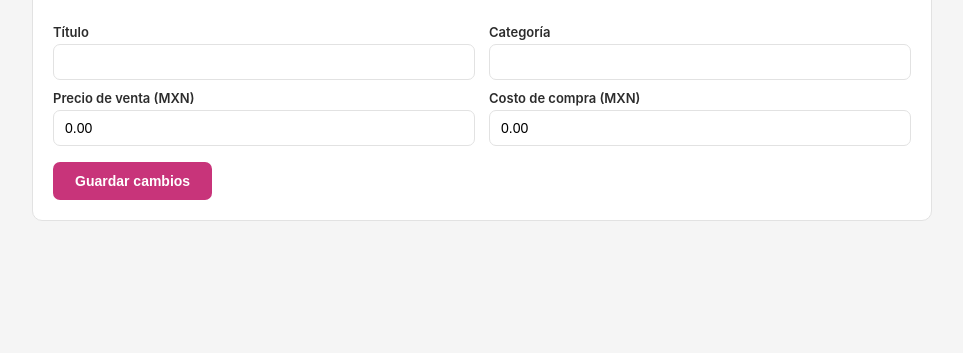
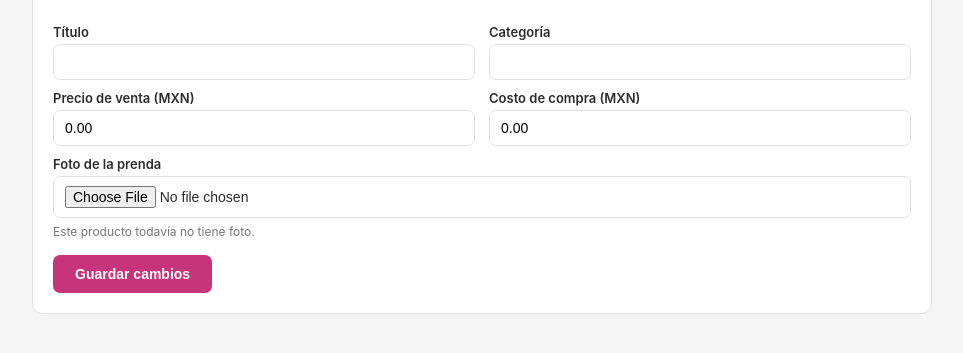
Before and after one commit to yuvalbaryosefp-alt/isha-wear-pos, a FastAPI app: template templates/editar.html in a window 1280 px wide. Shown: the part 236-589 px from the top of the page, without its empty margins (158-1121 px from the left). Run offline with FastAPI, Linux system fonts and the light colour scheme; the template is opened without the code that fills it, so the values that code supplies are empty.

Commit message:
Agregar foto por producto
Cada producto puede tener una foto, guardada directamente en la base
de datos (BYTEA) para no depender de un servicio externo ni de disco
local (necesario porque la app va a correr en Railway). Pillow
redimensiona y comprime cada foto a un ancho máximo de 1000px como
JPEG antes de guardarla, para no inflar la base con fotos de celular.

La foto se puede subir al dar de alta el producto, o agregar/reemplazar
después desde Editar. Se sirve vía GET /productos/{id}/foto y se
muestra como miniatura en la tabla de inventario.

```diff
--- a/app/main.py
+++ b/app/main.py
@@ -9,20 +9,26 @@ Para correrlo (desde la carpeta del proyecto):
 Luego abrir en el navegador:  http://127.0.0.1:8000
 """
 
+import io
 import os
 import secrets
 from datetime import date
 from pathlib import Path
 from zoneinfo import ZoneInfo
 
-from fastapi import Depends, FastAPI, Form, HTTPException, Request, status
-from fastapi.responses import RedirectResponse
+from fastapi import Depends, FastAPI, File, Form, HTTPException, Request, UploadFile, status
+from fastapi.responses import RedirectResponse, Response
 from fastapi.security import HTTPBasic, HTTPBasicCredentials
 from fastapi.templating import Jinja2Templates
+from PIL import Image
 from sqlalchemy import text
 from sqlalchemy.exc import IntegrityError
 
 from app.db import engine
+
+# Ancho máximo de una foto guardada (en píxeles). Suficiente para identificar
+# la prenda en pantalla; evita que fotos de celular (varios MB) inflen la base.
+FOTO_ANCHO_MAX = 1000
 
 # ---------------------------------------------------------------------------
 # Protección con usuario y contraseña (HTTP Basic Auth).
@@ -71,6 +77,25 @@ def parsear_dinero(texto: str) -> float | None:
         return None
 
 
+def procesar_foto(contenido: bytes) -> tuple[bytes, str]:
+    """Redimensiona y comprime una foto antes de guardarla en la base.
+
+    Recibe los bytes tal como los subió el navegador (puede ser una foto de
+    celular de varios MB) y devuelve (bytes_listos, "image/jpeg") ya achicada
+    a un ancho máximo y comprimida como JPEG, para no inflar la base de datos.
+    """
+    imagen = Image.open(io.BytesIO(contenido))
+    imagen = imagen.convert("RGB")  # normaliza PNG/CMYK/transparencias a RGB plano
+
+    if imagen.width > FOTO_ANCHO_MAX:
+        alto_nuevo = int(imagen.height * (FOTO_ANCHO_MAX / imagen.width))
+        imagen = imagen.resize((FOTO_ANCHO_MAX, alto_nuevo), Image.LANCZOS)
+
+    buffer = io.BytesIO()
+    imagen.save(buffer, format="JPEG", quality=82, optimize=True)
+    return buffer.getvalue(), "image/jpeg"
+
+
 @app.get("/")
 def pagina_principal(request: Request, error: str | None = None):
     """Muestra la tabla de productos con su stock por sucursal."""
@@ -80,8 +105,9 @@ def pagina_principal(request: Request, error: str | None = None):
         )).mappings().all()
 
         productos = conn.execute(text(
-            "SELECT id, sku, titulo, categoria, precio, costo FROM productos "
-            "WHERE activo = TRUE ORDER BY titulo"
+            "SELECT id, sku, titulo, categoria, precio, costo, "
+            "       (foto IS NOT NULL) AS tiene_foto "
+            "FROM productos WHERE activo = TRUE ORDER BY titulo"
         )).mappings().all()
 
         clientas = conn.execute(text(
@@ -128,6 +154,7 @@ def pagina_principal(request: Request, error: str | None = None):
             "precio": p["precio"],
             "costo": p["costo"],
             "margen": margen,
+            "tiene_foto": p["tiene_foto"],
             "cantidades": [stock_map.get((p["id"], s["id"]), 0) for s in sucursales],
         })
 
@@ -295,6 +322,7 @@ def crear_producto(
     costo: str = Form(""),
     sucursal_inicial: str = Form(""),   # opcional: dónde llegó la mercancía
     cantidad_inicial: str = Form(""),   # opcional: cuántas piezas llegaron
+    foto: UploadFile | None = File(None),  # opcional: foto de la prenda
 ):
     """Da de alta un producto (momento de compra) y le crea stock en 0 en cada sucursal.
 
@@ -317,15 +345,21 @@ def crear_producto(
         cantidad_inicial_num = 0
     sucursal_inicial_id = int(sucursal_inicial) if sucursal_inicial.strip() else None
 
+    # Si se subió una foto (el campo viene vacío si no se eligió archivo), la procesamos.
+    foto_bytes, foto_tipo = None, None
+    if foto is not None and foto.filename:
+        foto_bytes, foto_tipo = procesar_foto(foto.file.read())
+
     try:
         # Todo dentro de una transacción: o se guarda todo, o nada.
         with engine.begin() as conn:
             nuevo_id = conn.execute(text(
-                "INSERT INTO productos (sku, titulo, categoria, costo) "
-                "VALUES (:sku, :titulo, :categoria, :costo) RETURNING id"
+                "INSERT INTO productos (sku, titulo, categoria, costo, foto, foto_tipo) "
+                "VALUES (:sku, :titulo, :categoria, :costo, :foto, :foto_tipo) RETURNING id"
             ), {
                 "sku": sku, "titulo": titulo,
                 "categoria": categoria, "costo": costo_valor,
+                "foto": foto_bytes, "foto_tipo": foto_tipo,
             }).scalar_one()
 
             sucursal_ids = conn.execute(text(
@@ -358,6 +392,20 @@ def crear_producto(
 
     # 303 hace que el navegador vuelva a "/" con un GET (evita reenviar el form).
     return RedirectResponse("/", status_code=303)
+
+
+@app.get("/productos/{producto_id}/foto")
+def foto_producto(producto_id: int):
+    """Devuelve la foto de un producto para que un <img src="..."> la muestre."""
+    with engine.connect() as conn:
+        fila = conn.execute(text(
+            "SELECT foto, foto_tipo FROM productos WHERE id = :id"
+        ), {"id": producto_id}).mappings().one_or_none()
+
+    if fila is None or fila["foto"] is None:
+        raise HTTPException(status_code=404, detail="Este producto no tiene foto.")
+
+    return Response(content=bytes(fila["foto"]), media_type=fila["foto_tipo"] or "image/jpeg")
 
 
 @app.post("/productos/{producto_id}/eliminar")
@@ -478,7 +526,9 @@ def editar_producto_form(request: Request, producto_id: int):
     """Muestra la pantalla para editar un producto (poner precio de venta, ajustar costo)."""
     with engine.connect() as conn:
         producto = conn.execute(text(
-            "SELECT id, sku, titulo, categoria, precio, costo FROM productos WHERE id = :id"
+            "SELECT id, sku, titulo, categoria, precio, costo, "
+            "       (foto IS NOT NULL) AS tiene_foto "
+            "FROM productos WHERE id = :id"
         ), {"id": producto_id}).mappings().one_or_none()
 
     if producto is None:
@@ -494,19 +544,33 @@ def editar_producto(
     categoria: str = Form(""),
     precio: str = Form(""),
     costo: str = Form(""),
+    foto: UploadFile | None = File(None),
 ):
-    """Guarda los cambios del producto (título, categoría, precio de venta y costo)."""
+    """Guarda los cambios del producto (título, categoría, precio, costo y foto).
+
+    La foto solo se reemplaza si se elige un archivo nuevo; si no, se conserva
+    la que ya tenía (no hace falta volver a subirla en cada edición).
+    """
+    campos_sql = (
+        "titulo = :titulo, categoria = :categoria, "
+        "precio = :precio, costo = :costo, actualizado_en = NOW()"
+    )
+    parametros = {
+        "titulo": titulo.strip(),
+        "categoria": categoria.strip() or None,
+        "precio": parsear_dinero(precio),
+        "costo": parsear_dinero(costo),
+        "id": producto_id,
+    }
+
+    if foto is not None and foto.filename:
+        foto_bytes, foto_tipo = procesar_foto(foto.file.read())
+        campos_sql += ", foto = :foto, foto_tipo = :foto_tipo"
+        parametros["foto"] = foto_bytes
+        parametros["foto_tipo"] = foto_tipo
+
     with engine.begin() as conn:
-        conn.execute(text(
-            "UPDATE productos SET titulo = :titulo, categoria = :categoria, "
-            "precio = :precio, costo = :costo, actualizado_en = NOW() WHERE id = :id"
-        ), {
-            "titulo": titulo.strip(),
-            "categoria": categoria.strip() or None,
-            "precio": parsear_dinero(precio),
-            "costo": parsear_dinero(costo),
-            "id": producto_id,
-        })
+        conn.execute(text(f"UPDATE productos SET {campos_sql} WHERE id = :id"), parametros)
 
     return RedirectResponse("/", status_code=303)
 
--- a/requirements.txt
+++ b/requirements.txt
@@ -21,3 +21,6 @@ Jinja2
 
 # Permite que FastAPI lea datos de formularios
 python-multipart
+
+# Procesa las fotos de productos (las achica antes de guardarlas)
+Pillow
--- a/schema.sql
+++ b/schema.sql
@@ -49,6 +49,11 @@ CREATE TABLE IF NOT EXISTS productos (
 -- Por si la tabla productos ya existía sin estas columnas, las agregamos.
 ALTER TABLE productos ADD COLUMN IF NOT EXISTS costo NUMERIC(10, 2);
 ALTER TABLE productos ADD COLUMN IF NOT EXISTS activo BOOLEAN NOT NULL DEFAULT TRUE;
+
+-- Foto del producto: se guarda como bytes directamente en la base (BYTEA),
+-- ya redimensionada y comprimida por la app antes de llegar aquí.
+ALTER TABLE productos ADD COLUMN IF NOT EXISTS foto BYTEA;
+ALTER TABLE productos ADD COLUMN IF NOT EXISTS foto_tipo TEXT;  -- ej. 'image/jpeg'
 
 
 -- ------------------------------------------------------------
--- a/templates/editar.html
+++ b/templates/editar.html
@@ -10,7 +10,7 @@
       SKU: <strong>{{ producto.sku }}</strong> (no se puede cambiar)
     </p>
 
-    <form method="post" action="/productos/{{ producto.id }}/editar">
+    <form method="post" action="/productos/{{ producto.id }}/editar" enctype="multipart/form-data">
       <div class="fila-form">
         <div>
           <label for="titulo">Título</label>
@@ -42,6 +42,25 @@
                  placeholder="Ej. 1100">
         </div>
       </div>
+      <div class="fila-form">
+        <div>
+          <label for="foto">Foto de la prenda</label>
+          {% if producto.tiene_foto %}
+            <p style="margin:0 0 8px">
+              <img src="/productos/{{ producto.id }}/foto" alt="{{ producto.titulo }}"
+                   style="width:120px;height:120px;object-fit:cover;border-radius:8px;border:1px solid var(--borde)">
+            </p>
+          {% endif %}
+          <input type="file" id="foto" name="foto" accept="image/*">
+          <p style="font-size:12px; color:#777; margin:6px 0 0">
+            {% if producto.tiene_foto %}
+              Sube un archivo solo si quieres reemplazar la foto actual. Si lo dejas vacío, se conserva.
+            {% else %}
+              Este producto todavía no tiene foto.
+            {% endif %}
+          </p>
+        </div>
+      </div>
       <button type="submit">Guardar cambios</button>
     </form>
   </div>
```
Also changed, not shown: templates/index.html (+17 -1 lines).
